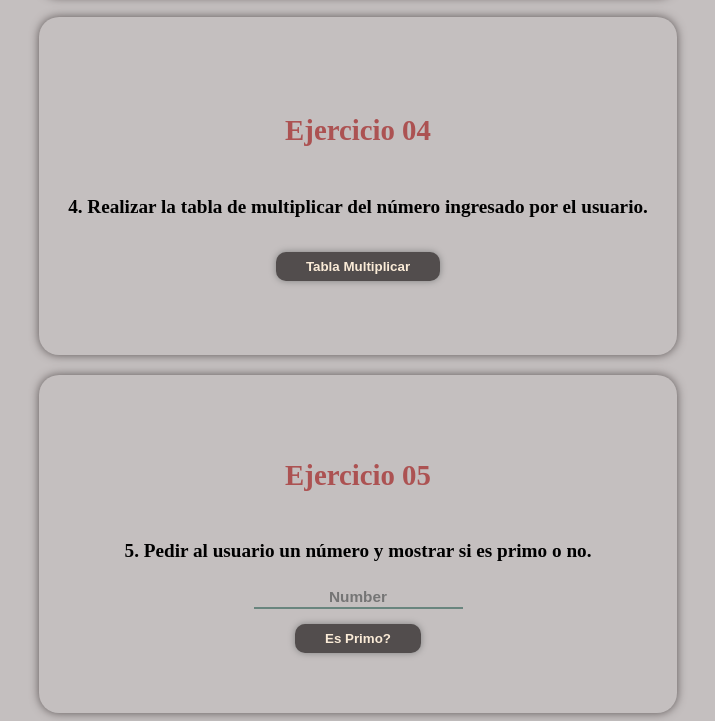
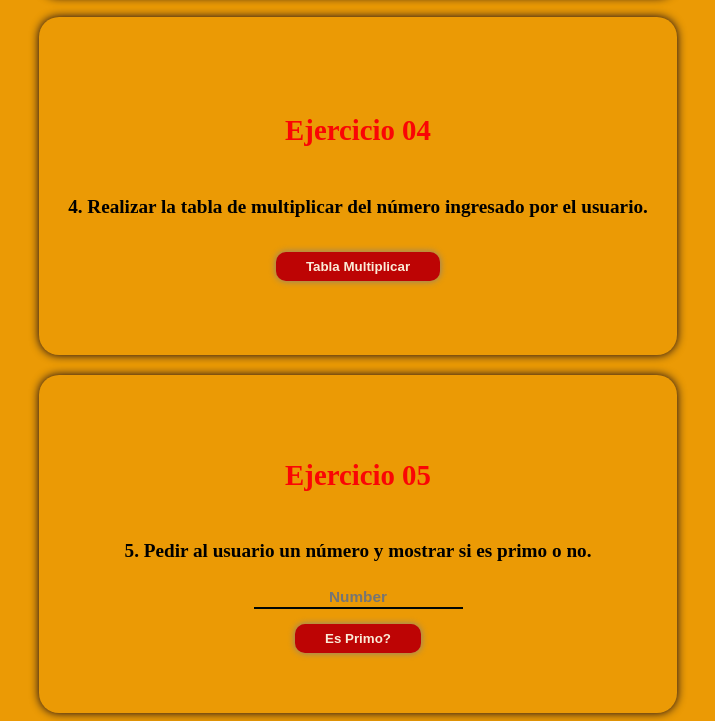
Before and after one commit to MariaPaula08/Ejercicios-Web, a plain HTML site: page ejercicio03/inex03.html in a window 1280 px wide. Shown: the part 1154-1875 px from the top of the page, without its empty margins (290-1005 px from the left). Drawn offline with Linux system fonts and the light colour scheme.

Commit message:
ejercicio003

```diff
--- a/Ejerciciosjs001/ejercicio03/inex03.html
+++ b/ejercicio03/inex03.html
@@ -11,7 +11,7 @@
 <body>
     <style>
         body {
-            background: rgb(196, 191, 191);
+            background: rgb(235, 154, 5);
             font-size: 1.2em;
             font-weight: bold;
             width: 100vw;
@@ -20,11 +20,11 @@
 
         h1 {
             text-align: center;
-            color: rgb(172, 82, 82);
+            color: rgb(241, 1, 1);
         }
 
         h2 {
-            color: rgb(172, 82, 82);
+            color: rgb(250, 5, 5);
         }
 
         .ejercicios {
@@ -45,7 +45,7 @@
             justify-content: center;
             gap: .3em;
             border-radius: 20px;
-            box-shadow: 0 0 10px rgb(92, 85, 85);
+            box-shadow: 0 0 10px rgb(7, 1, 27);
             padding: 1em;
         }
 
@@ -53,7 +53,7 @@
             background: none;
             outline: none;
             border: none;
-            border-bottom: 2px solid rgb(105, 133, 126);
+            border-bottom: 2px solid rgb(0, 7, 5);
             font-size: .8em;
             font-weight: bold;
             text-align: center;
@@ -62,7 +62,7 @@
         button {
             padding: 7px 30px;
             margin-top: .7em;
-            background: rgb(82, 77, 77);
+            background: rgb(189, 4, 4);
             font-weight: bold;
             border: none;
             border-radius: 10px;
```
Also changed, not shown: ejercicio02/index02.html (renamed from Ejerciciosjs001/ejercicio02/index02.html), ejercicio02/java02.js (renamed from Ejerciciosjs001/ejercicio02/java02.js), ejercicio03/java03.js (renamed from Ejerciciosjs001/ejercicio03/java03.js).
